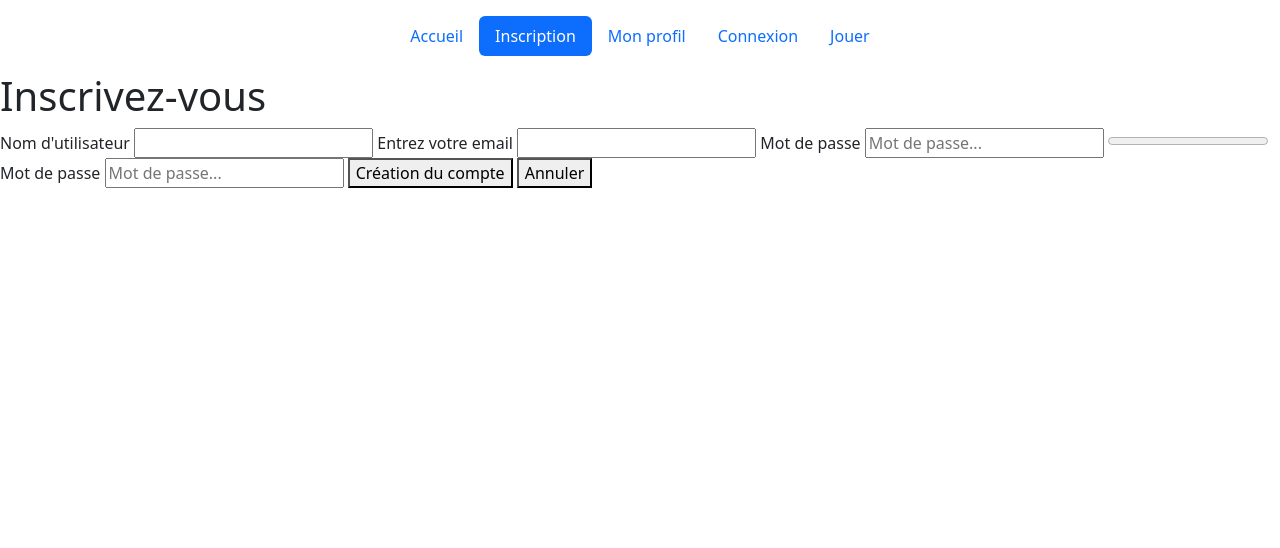
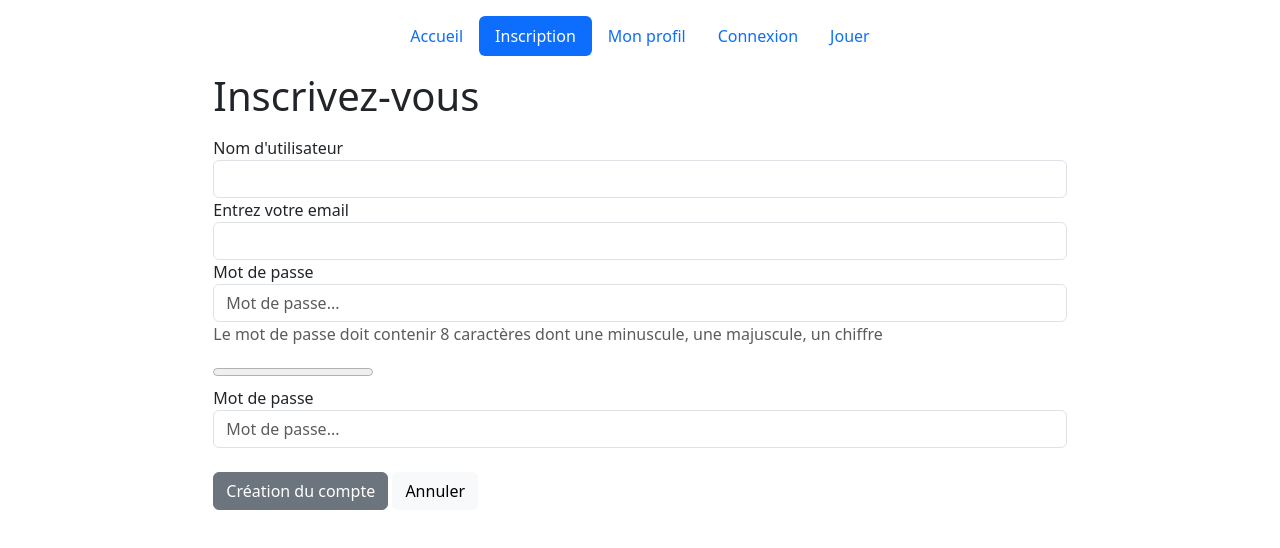
Before and after one commit to kimptgr/memory-eni, a plain HTML site: page inscription.html in a window 1280 px wide. Drawn offline with nearby package versions, Linux system fonts and the light colour scheme.

Commit message:
add bootsrap inscription.html

```diff
--- a/inscription.html
+++ b/inscription.html
@@ -23,21 +23,34 @@
           <li class="nav-item"><a class="nav-link" href="./game.html">Jouer</a></li>
         </ul>
       </header>
-    <h1>Inscrivez-vous</h1>
-<fieldset>
-    <form>
-        <label for="name">Nom d'utilisateur</label>
-        <input type="text" name="name" id="name">
-        <label for="mail">Entrez votre email</label>
-        <input type="email" name="mail" id="mail">
-        <label for="password">Mot de passe</label>
-        <input type="password" name="password" id="password" pattern="^^(?=.*[A-Za-z])(?=.*\d)[A-Za-z\d]{8,}$" placeholder="Mot de passe...">
-        <progress id="strongPassword" max="100" value="0"></progress>
+      <main class="d-flex justify-content-center align-items-center">
+    <fieldset class="col-md-8 order-md-1">
+        <h1 class="mb-3">Inscrivez-vous</h1>
+    <form class="needs-validation" novalidate>
+        <div class="form-group">
+            <label for="name">Nom d'utilisateur</label>
+            <input class="form-control" type="text" name="name" id="name">
+        </div>
+        <div class="form-group">
+            <label for="mail">Entrez votre email</label>
+            <input class="form-control" type="email" name="mail" id="mail">
+        </div>
+        <div class="form-group">
+            <label for="password">Mot de passe</label>
+            <input class="form-control" type="password" name="password" id="password" pattern="^^(?=.*[A-Za-z])(?=.*\d)[A-Za-z\d]{8,}$" placeholder="Mot de passe...">
+            <p class="text-muted">Le mot de passe doit contenir 8 caractères dont une minuscule, une majuscule, un chiffre</p>
+            <progress id="strongPassword" max="100" value="0"></progress>
+        </div>
+        <div class="form-group mb-4">
         <label for="confirmPassword">Mot de passe</label>
-        <input type="password" name="confirmPassword" id="confirmPassword" pattern="^^(?=.*[A-Za-z])(?=.*\d)[A-Za-z\d]{8,}$" placeholder="Mot de passe...">
-        <button> Création du compte</button>
-        <button href="./index.html">Annuler</button>
+        <input class="form-control" type="password" name="confirmPassword" id="confirmPassword" pattern="^^(?=.*[A-Za-z])(?=.*\d)[A-Za-z\d]{8,}$" placeholder="Mot de passe...">
+        </div>
+        <div class="">
+        <button class="btn btn-secondary"> Création du compte</button>
+        <button class="btn btn-light" href="./index.html">Annuler</button>
+    </div>
     </form>
 </fieldset>
+</main>
 </body>
 </html>
```
Also changed, not shown: connexion.html (+1 -1 lines).
